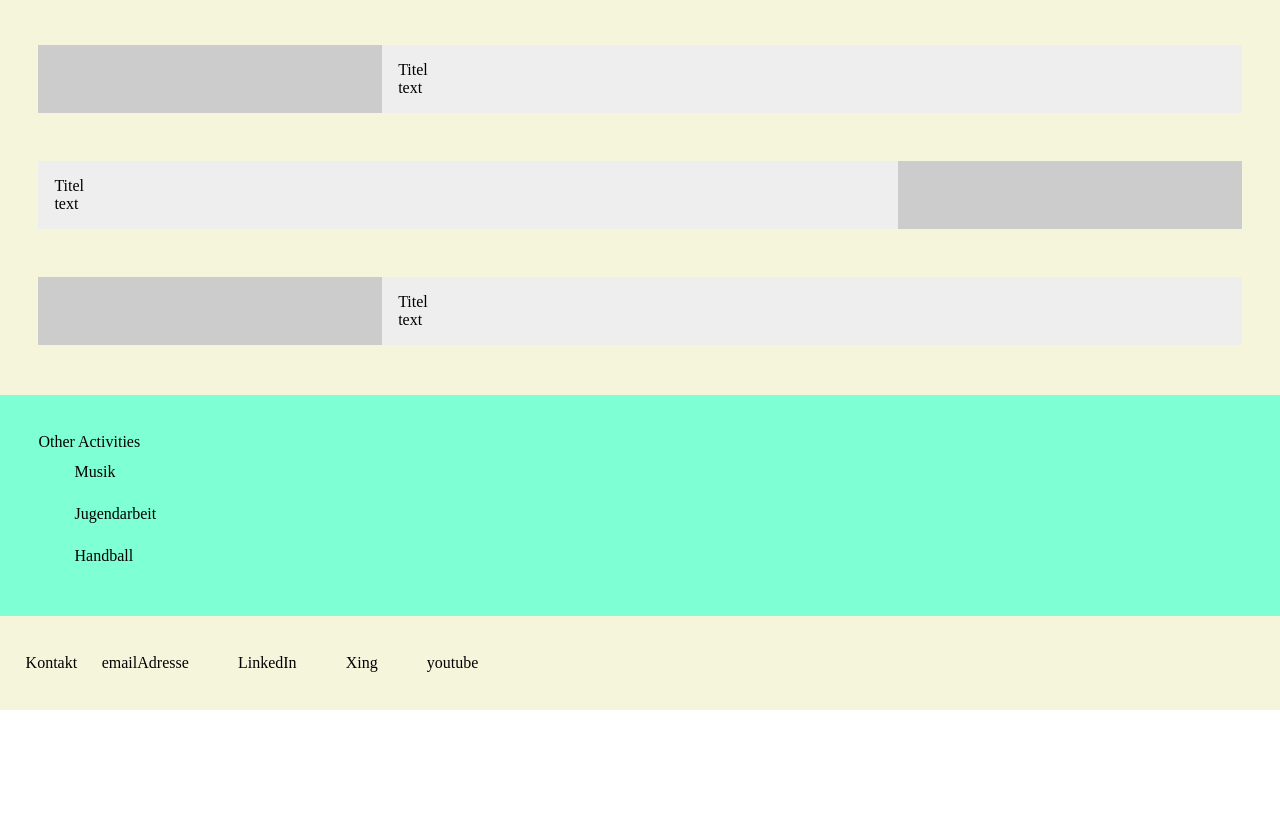
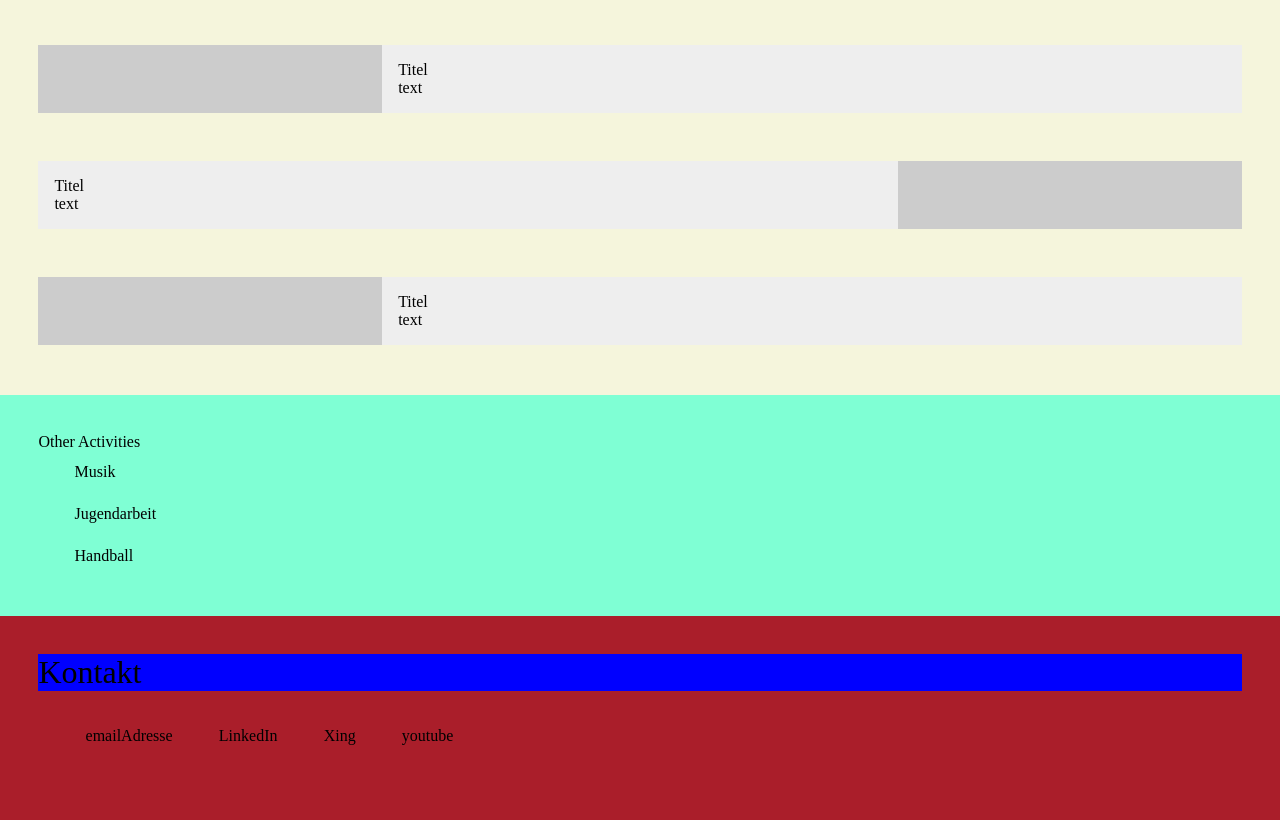
Before and after one commit to duytamvu24/Portfolio, a plain HTML site: page index.html in a window 1280 px wide. Shown: the part 717-1537 px from the top of the page. Before the commit the page ends 1427 px from the top, so only its background shows below. Drawn offline with Linux system fonts and the light colour scheme.

Commit message:
Add files via upload

```diff
--- a/index.html
+++ b/index.html
@@ -70,11 +70,14 @@
             <div class="activities">Jugendarbeit</div>
             <div class="activities">Handball</div>
         </div>
-        <div class="contact">Kontakt
-            <div class="contact_element">emailAdresse</div>
-            <div class="contact_element">LinkedIn</div>
-            <div class="contact_element">Xing</div>
-            <div class="contact_element">youtube</div>
+        <div class="contact_part">
+            <div class="contact_header">Kontakt</div>
+            <div class="contact">
+                <div class="contact_element">emailAdresse</div>
+                <div class="contact_element">LinkedIn</div>
+                <div class="contact_element">Xing</div>
+                <div class="contact_element">youtube</div>
+            </div>
         </div>
     </body>
 </html>
--- a/portfolio.css
+++ b/portfolio.css
@@ -66,7 +66,6 @@
 }
 
 .contact{
-  background-color: beige;
   padding: 3% 2% 3% 2%;
   display: flex;
   flex-direction: row;
@@ -75,3 +74,14 @@
 .contact_element{
   margin: 0% 2% 0% 2%;
 }
+
+.contact_part{
+  background-color: rgb(170, 30, 42);
+  display: grid;
+  padding: 3% 3% 3% 3%;
+}
+
+.contact_header{
+  background-color: blue;
+  font-size: 200%;
+}
```
